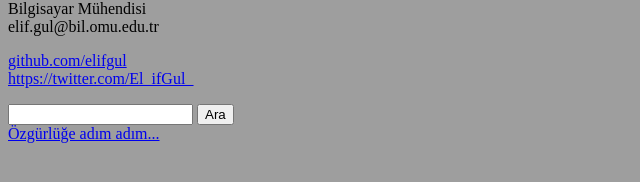
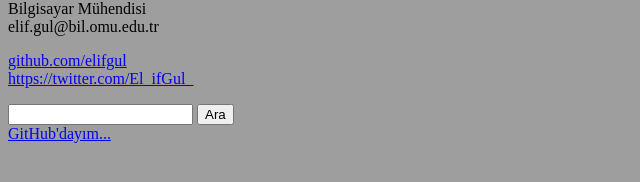
Before and after one commit to elifgul/elifgul.github.com, a Jekyll site: the page built from index.html, in a window 1280 px wide. Shown: the part 249-431 px from the top of the page, without its empty margins (0-640 px from the left). Built offline with Jekyll 4.4.1, drawn with Linux system fonts in a browser that asks for light colours.

Commit message:
Update _config.yml

```diff
--- a/_config.yml
+++ b/_config.yml
@@ -107,4 +107,4 @@ param:
         # sayfa yorumları için disqus site kaydı (ör. roktas)
         disqus: elifgul
         # GitHub şerit metni (ör. GitHub'dayım)
-        ribbon: Özgürlüğe adım adım...
+        ribbon: GitHub'dayım...
```
